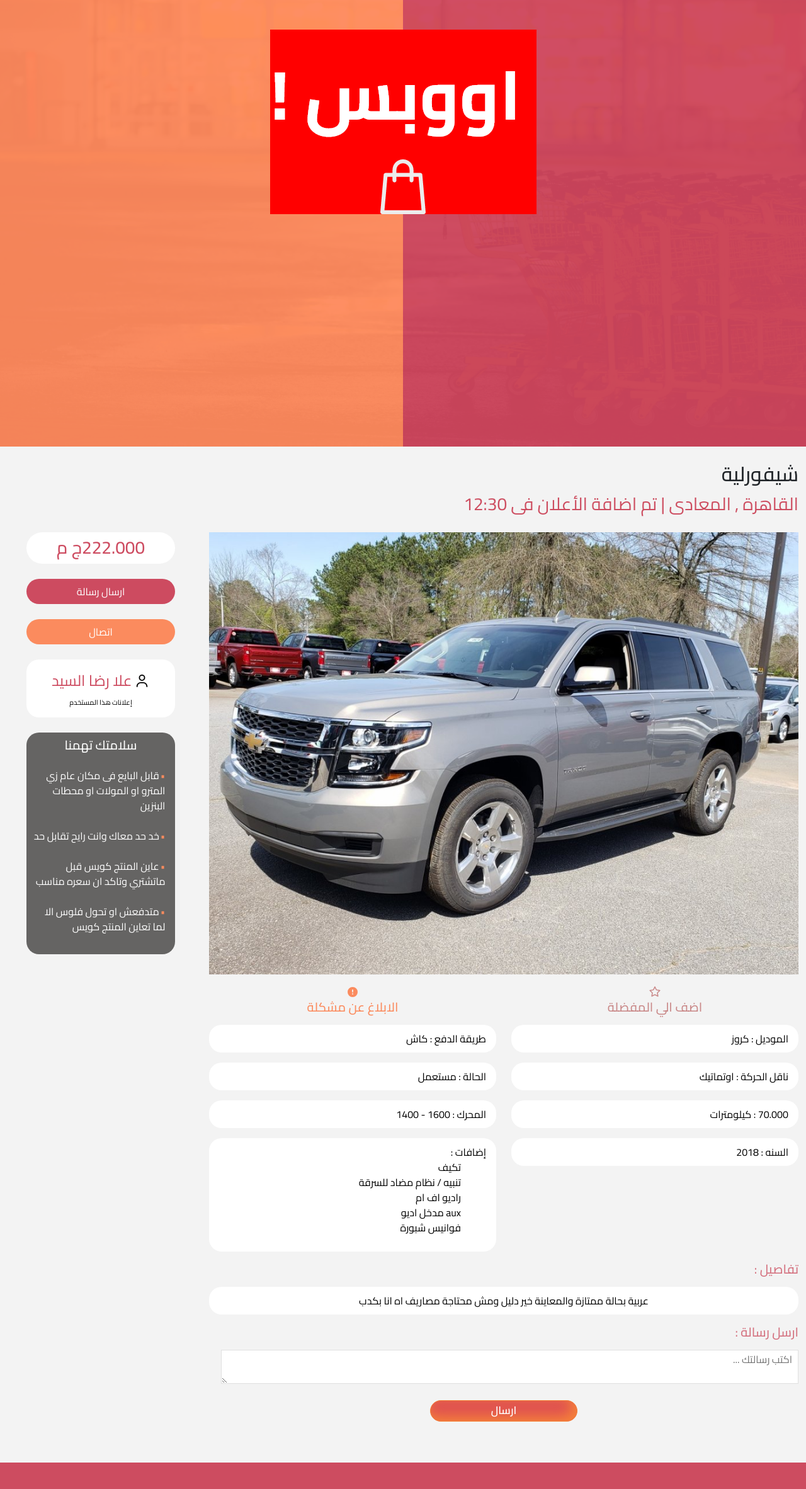
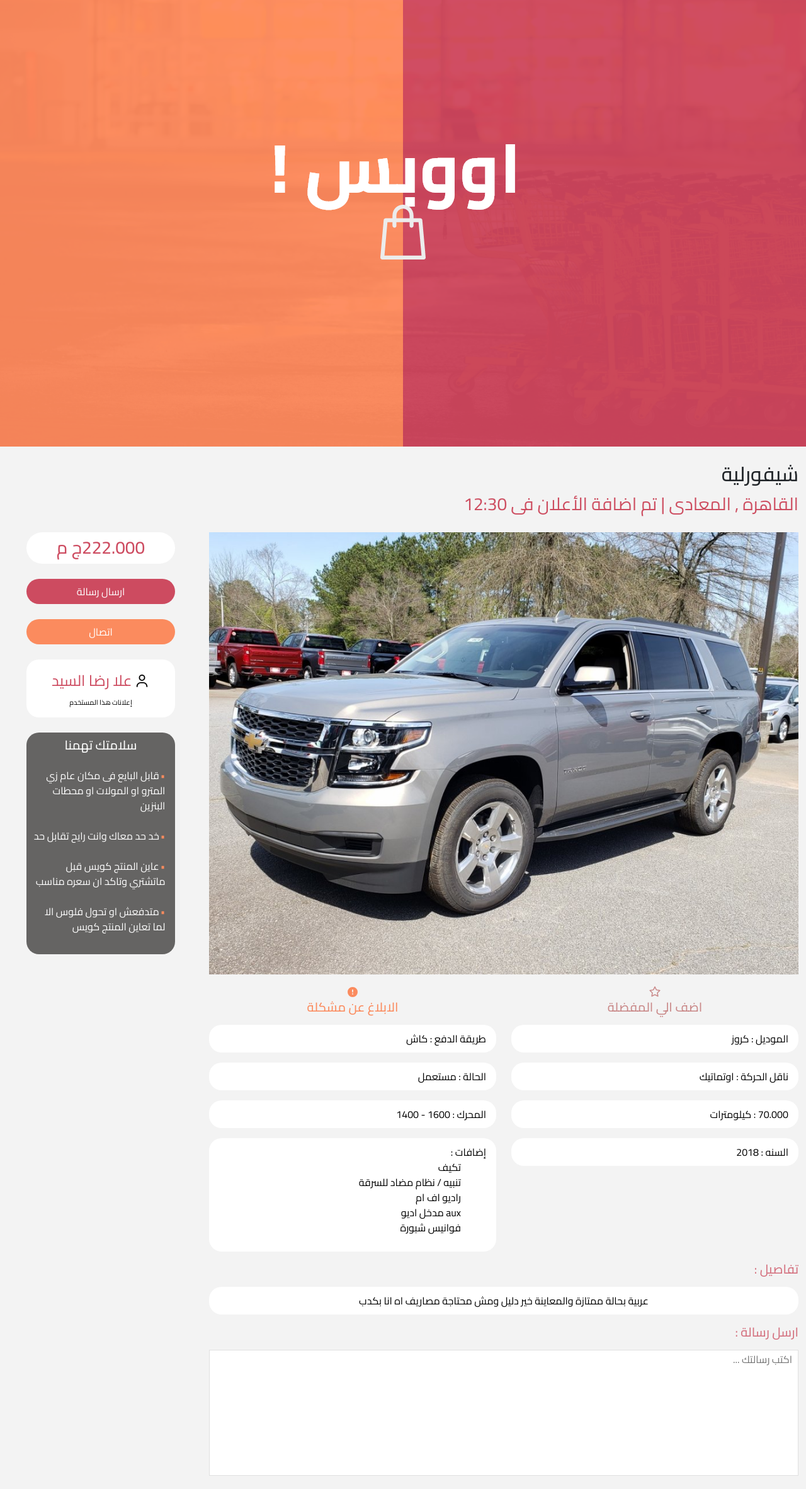
Before and after one commit to Ola-Reda/car-details, a plain HTML site: page index.html in a window 1280 px wide. Shown: the part 91-2455 px from the top of the page at 63% size. Drawn offline with Linux system fonts and the light colour scheme.

Commit message:
project finished

```diff
--- a/css/style.css
+++ b/css/style.css
@@ -2,21 +2,22 @@
     --main-color: #cc495dfa;
     --second-color: white;
 }
-::selection{
+::selection {
     background-color: var(--main-color);
     color:white;
 }
-body{
+body {
     font-family: 'Cairo', sans-serif;
     direction: rtl;
     background-color:#f3f3f3;
 }
 /*start header*/
-header{
-    background-image:url("../images/bg.png");
-    background-size: cover;
-    background-position: center;
-    height: 100vh;
+header {
+    position: absolute;
+    width: 100%;
+    top: 0;
+    left: 0;
+    z-index: 11;
 }
 /*start nav*/
 nav .navbar-nav .nav-link{
@@ -40,34 +41,30 @@ nav .btn:focus{
     background-color: var(--second-color);
     color: var(--main-color);
     border: 1px solid var(--second-color);
-    box-shadow: 1px 2px 15px #0000007d;
+    box-shadow: 0 2px 15px rgb(0 0 0/20%);
 }
 /*end nav*/
-/*start div images*/
-.images {
-    width: fit-content;
-    background-color: red;
-    transform: translateY(50px);
+/*end header*/
+/*start main*/
+main {
+    background-image: url("../images/bg.png");
+    background-size: cover;
+    background-position: center;
+    height: 100vh;
+    display: flex;
+    align-items: center;
+    justify-content: center;
+    position: relative;
 }
-/* .images .first img {
-    transform: translateY(55px);
-} */
-.images .second img {
-    position: relative;
-    z-index: 111;
+main .container {
+    display: flex;
+    align-items: center;
+    justify-content: center;
 }
-@media (max-width:576px) {
-    .images {
-        transform: translateY(50px);
-    }
+main .images .second img {
+    transform: translateY(-44px);
 }
-@media (max-width:400px) {
-    .images .first img {
-        transform: translateY(38px);
-    }
-}
-/*end div images*/
-/*end header*/
+/*end main*/
 /*start section heading*/
 .heading p {
     color:var(--main-color);
@@ -94,31 +91,24 @@ nav .btn:focus{
     color: #ca4658bf;
 }
 .info .message textarea {
-    text-align: right;
-    width: 98%;
-    height: 150%;
-    border:1px solid #12121321;
-    outline:none;
-    margin-bottom:20px;
+    resize: none;
+    height: 200px;
+    border: 1px solid #12121321;
+    border-radius: 5git afddpx;
+    outline: none;
 }
-.info .message button{
+.info .message .btn {
     display: block;
-    width: 25%;
-    text-align: center;
-    background-color:#dd4141e8;
-    color:white;
-    padding:3px;
-    border-radius:50px;
-    font-size:17px;
-    font-weight: 550;
-    margin:auto;
-    outline:none;
-    border:1px solid #f68338;
-    box-shadow:-7px -7px 20px #f68338 inset;
-    transition: box-shadow .2s ease .1s;
+    width: 27%;
+    background-color: #dd4141e8;
+    color: white;
+    outline: none;
+    border: 1px solid #f68338;
+    box-shadow: -12px -8px 25px #f68338 inset;
+    transition: all .7s ease-in;
 }
-.info .message button:hover{
-    box-shadow: 1px 2px 15px #0000005e;
+.info .message .btn:hover {
+    box-shadow: 0 2px 15px rgb(0 0 0/20%);
 }
 .info .box h3 {
     background-color: var(--second-color);
@@ -127,7 +117,7 @@ nav .btn:focus{
     padding: 8px 37px;
     margin: auto;
 }
-.info .btn {
+.info .box .btn {
     padding: 8px 34px;
     color: var(--second-color);
     width: 80%;
@@ -233,14 +223,14 @@ footer .contact .link {
     margin: auto;
     border-radius: 25px;
     padding: 12px;
-    transition: all .4s ease-in-out;
+    transition: all .6s ease-in-out;
     cursor: pointer;
 }
 footer .contact a {
     color: #ff45009c;
     font-size: 18px;
     text-decoration: none;
-    transition: all .4s ease-in-out;
+    transition: all .5s ease-in-out;
 }
 footer .contact svg {
     font-size: 24px;
--- a/index.html
+++ b/index.html
@@ -3,7 +3,7 @@
     <head>
         <meta charset="UTF-8">
         <meta http-equiv="X-UA-Compatible" content="IE=edge">
-        <meta name="description" content="helping you to buy and sell your car">
+        <meta name="description" content="OPPS is a website which help you to buy and sell your car">
         <meta name="viewport" content="width=device-width, initial-scale=1.0, shrink-to-fit=no">
         <title>OOPS</title>
         <link rel="icon" href="images/logo.png">
@@ -53,18 +53,22 @@
                 </div>
             </nav>
             <!--end navbar-->
-            <!--start div images-->
-            <div class="images m-auto">
-                <div class="first">
-                    <img class="first d-block img-fluid" src="images/! اووبس.png" alt="اوبس">
-                </div>
-                <div class="second">
-                    <img class="d-block mx-auto img-fluid" src="images/shopping-bag.png" alt="shopping-bag">
+        </header>
+        <!--end header-->
+        <!--strat main-->
+        <main>
+            <div class="container">
+                <div class="images">
+                    <div class="first">
+                        <img class="first d-block img-fluid" src="images/! اووبس.png" alt="اوبس">
+                    </div>
+                    <div class="second">
+                        <img class="d-block mx-auto img-fluid" src="images/shopping-bag.png" alt="shopping-bag">
+                    </div>
                 </div>
             </div>
-            <!--end div images-->
-        </header>
-        <!--end header-->
+        </main>
+        <!--end main/-->
         <!--start section heading-->
         <section class="heading my-4">
             <div class="container-fluid">
@@ -119,8 +123,8 @@
                                     <div class="col-sm-12">
                                         <div class="message">
                                             <h5 class="mb-3">ارسل رسالة :</h5>
-                                            <textarea placeholder="  اكتب رسالتك ..."></textarea>
-                                            <button class="">ارسال</button>
+                                            <textarea class="mb-4 w-100" placeholder="  اكتب رسالتك ..."></textarea>
+                                            <button class="btn rounded-pill m-auto">ارسال</button>
                                         </div>
                                     </div>
                                 </div>
```
